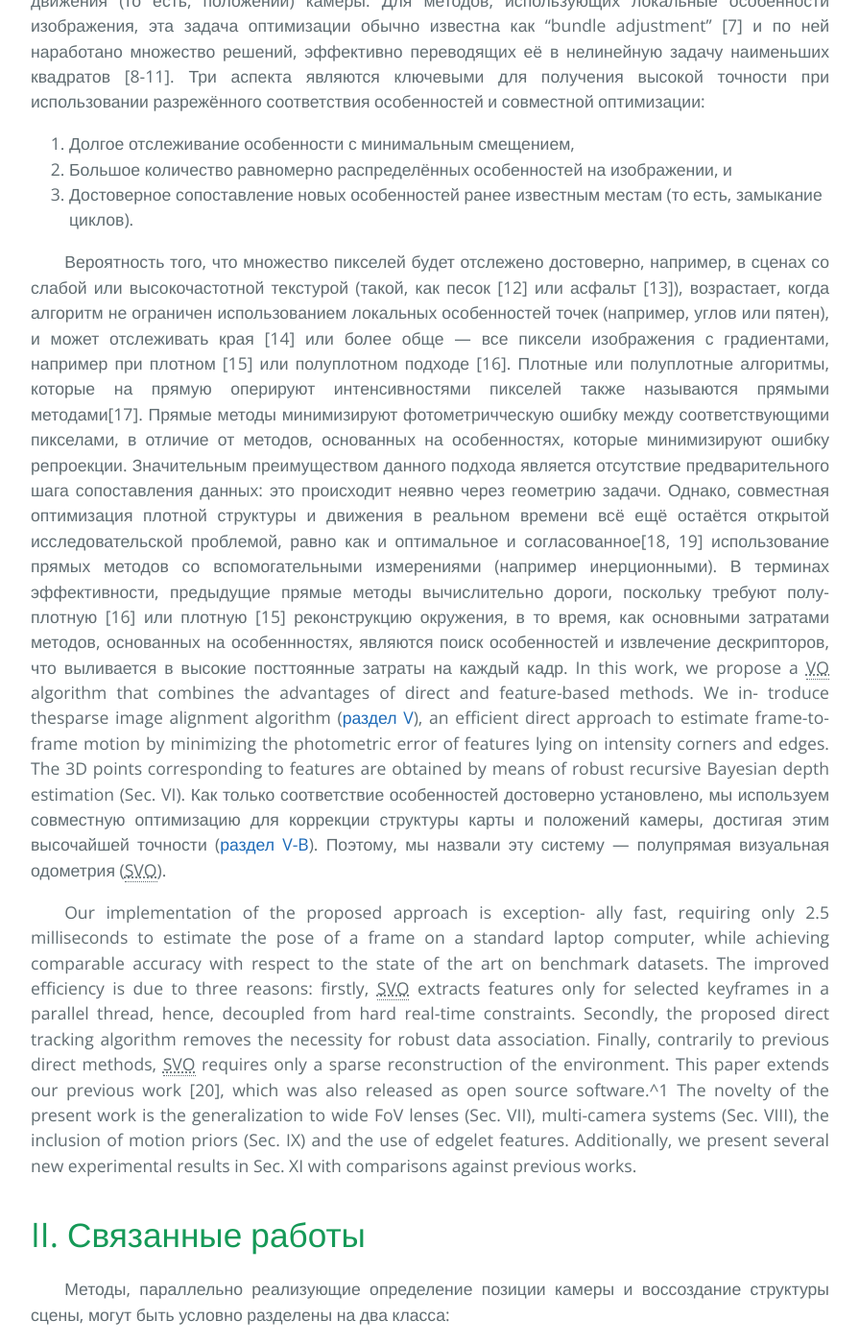
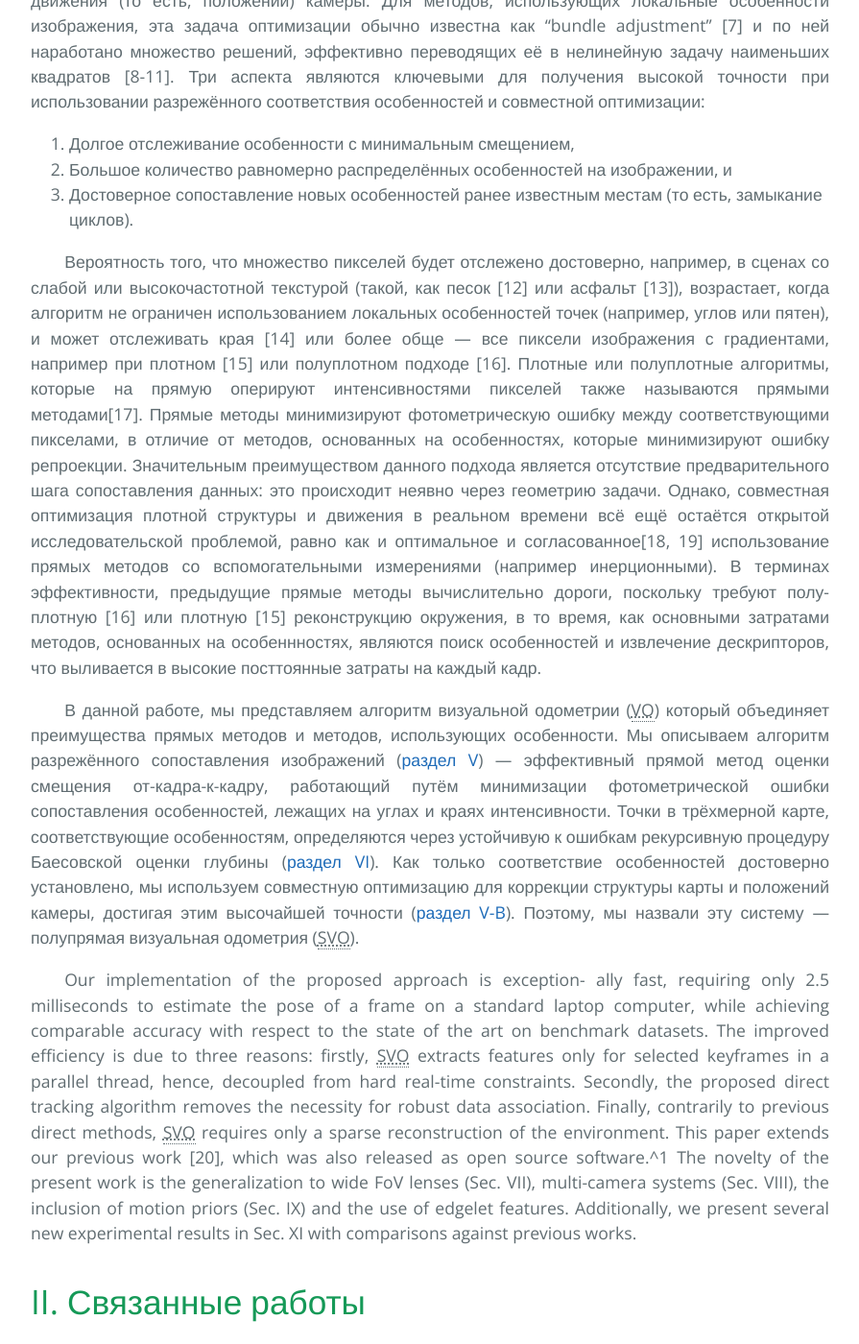
Before and after one commit to i-v-s/slam, a Jekyll site: the page built from svo2.md, in a window 1280 px wide and 1400 px high, scrolled down 1881 px. Shown: the whole window at 96% size, without its empty margins (192-1087 px from the left). Built offline with Jekyll 4.4.1, drawn with Linux system fonts in a browser that asks for light colours; our own code applies the rules of GitHub Pages for plain Markdown files; formulas are drawn with MathJax 3.

Commit message:
Updated svo2.md

```diff
--- a/svo2.md
+++ b/svo2.md
@@ -71,7 +71,7 @@ the UZH Forschungskredit, and the SNSF-ERC Starting Grant.
 градиентами, например при плотном [15] или полуплотном
 подходе [16]. Плотные или полуплотные алгоритмы, которые на прямую оперируют
 интенсивностями пикселей также называются прямыми
-методами[17]. Прямые методы минимизируют фотометричческую ошибку
+методами[17]. Прямые методы минимизируют фотометрическую ошибку
 между соответствующими пикселами, в отличие от методов, основанных на особенностях,
 которые минимизируют ошибку репроекции. Значительным
 преимуществом данного подхода является отсутствие предварительного шага
@@ -85,14 +85,17 @@ the UZH Forschungskredit, and the SNSF-ERC Starting Grant.
 реконструкцию окружения, в то время, как основными затратами
 методов, основанных на особеннностях, являются поиск особенностей и
 извлечение дескрипторов, что выливается в высокие посттоянные затраты на каждый кадр.
-In this work, we propose a VO algorithm that combines
-the advantages of direct and feature-based methods. We in-
-troduce thesparse image alignment algorithm ([раздел V](#v-Оценка-движения "Оценка движения")), an
-efficient direct approach to estimate frame-to-frame motion
-by minimizing the photometric error of features lying on
-intensity corners and edges. The 3D points corresponding to
-features are obtained by means of robust recursive Bayesian
-depth estimation (Sec. VI). Как только соответствие особенностей
+
+В данной работе, мы представляем алгоритм визуальной одометрии (VO) который объединяет
+преимущества прямых методов и методов, использующих особенности.
+Мы описываем алгоритм разрежённого сопоставления изображений
+([раздел V](#v-Оценка-движения "Оценка движения")) &mdash;
+эффективный прямой метод оценки смещения от-кадра-к-кадру,
+работающий путём минимизации фотометрической ошибки сопоставления особенностей,
+лежащих на углах и краях интенсивности.
+Точки в трёхмерной карте, соответствующие
+особенностям, определяются через устойчивую к ошибкам рекурсивную процедуру Баесовской
+оценки глубины ([раздел VI](#v-Построение-карты "Построение карты")). Как только соответствие особенностей
 достоверно установлено, мы используем совместную оптимизацию для коррекции
 структуры карты и положений камеры, достигая этим высочайшей точности
 ([раздел V-B](#b-Расслабление-и-оптимизация "Расслабление и оптимизация")).
```
